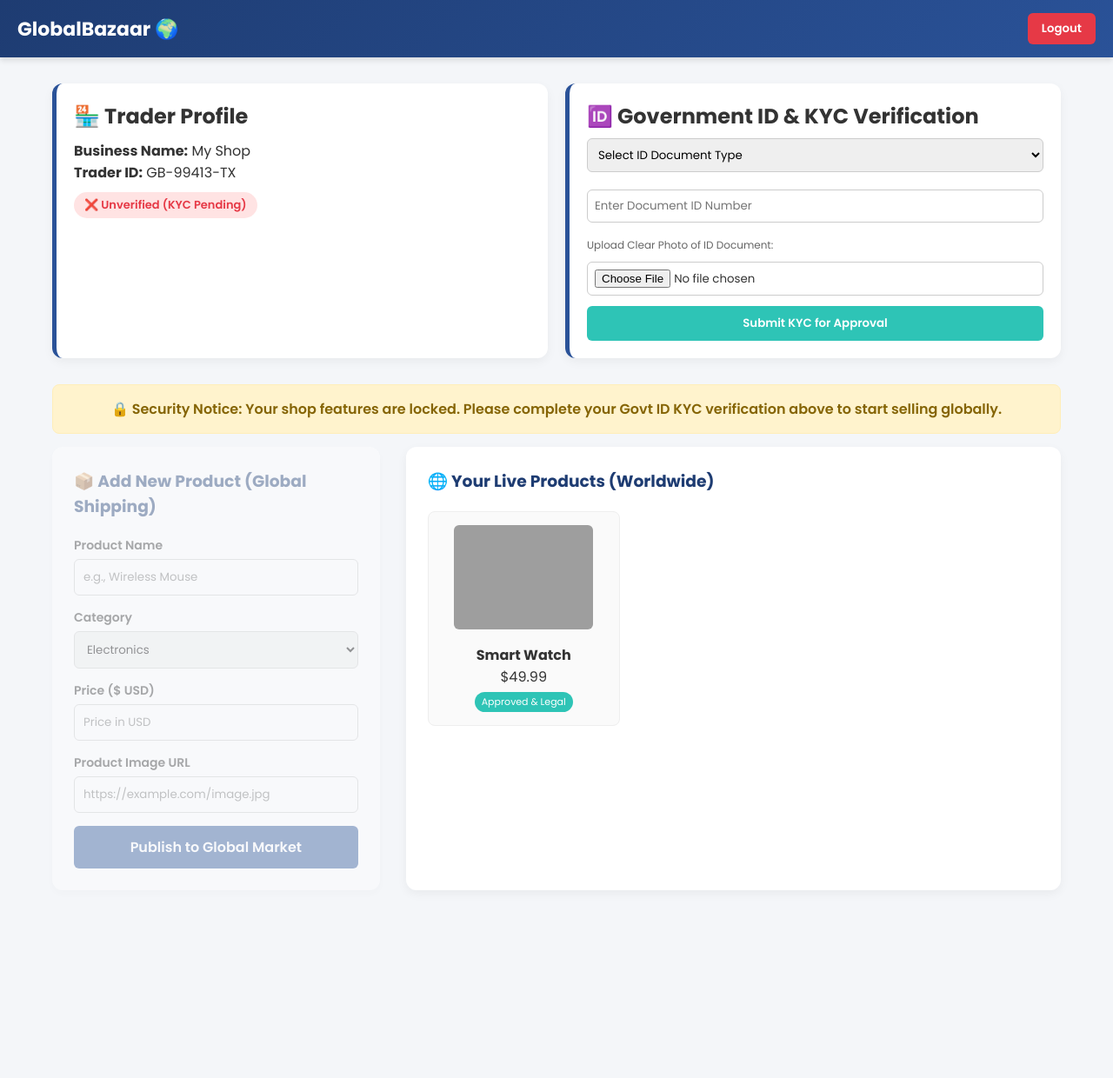
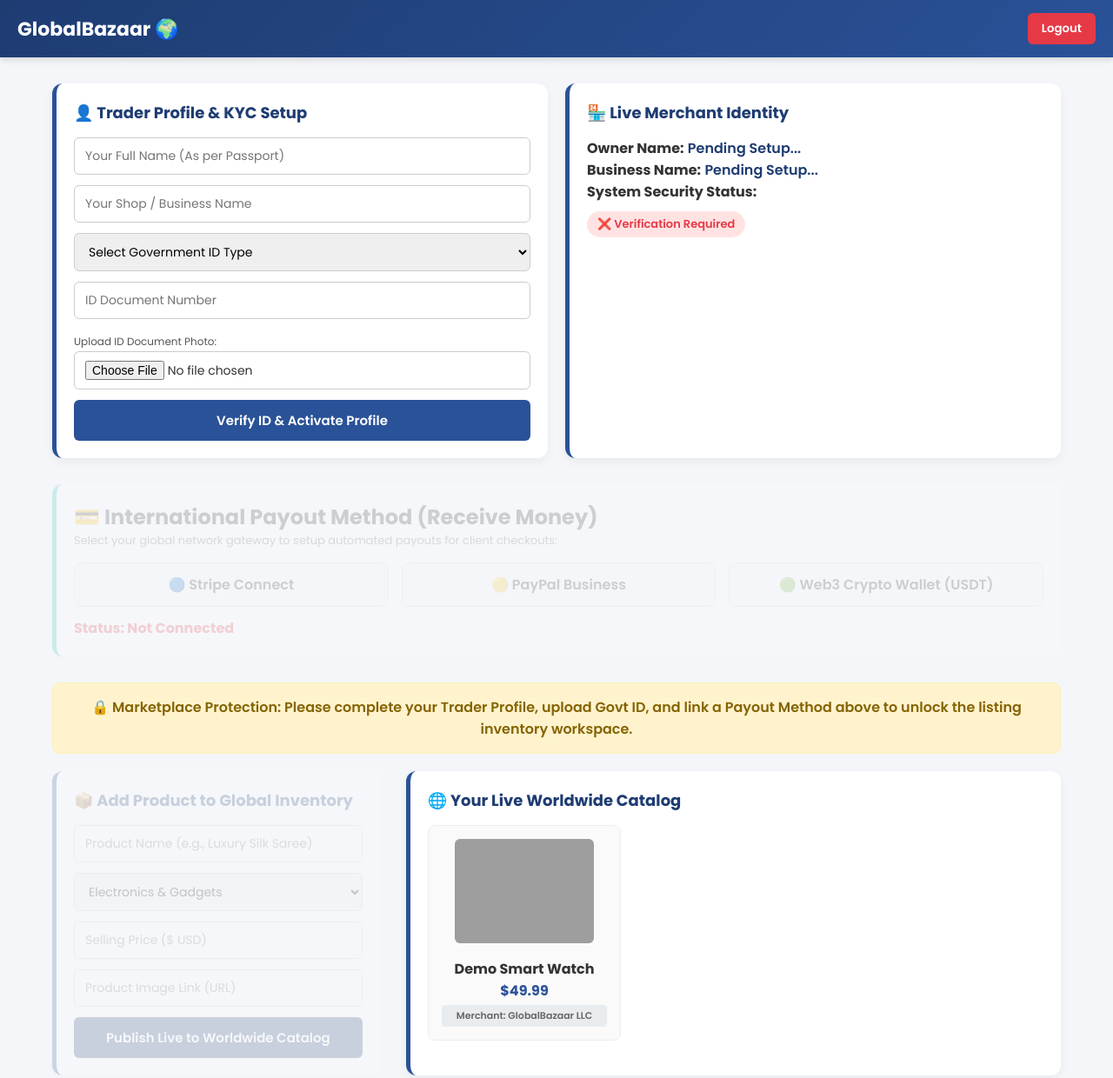
Before and after one commit to a41319195-ctrl/Globalbazaar, a plain HTML site: page index.html in a window 1280 px wide. Shown: the whole page at 87% size. Before the commit the page ends 1054 px from the top, so only its background shows below. Drawn offline with Linux system fonts and the light colour scheme; grey boxes are pictures that could not be loaded.

Commit message:
Update title and restructure vendor dashboard layout
restructure vendor dashboard layout

```diff
--- a/index.html
+++ b/index.html
@@ -3,7 +3,7 @@
 <head>
     <meta charset="UTF-8">
     <meta name="viewport" content="width=device-width, initial-scale=1.0">
-    <title>GlobalBazaar - Secure Vendor Dashboard</title>
+    <title>GlobalBazaar - Professional Vendor Dashboard</title>
     <link href="https://fonts.googleapis.com/css2?family=Poppins:wght@300;400;600;700&display=swap" rel="stylesheet">
     <style>
         * {
@@ -28,10 +28,7 @@
             box-shadow: 0 4px 6px rgba(0,0,0,0.1);
         }
 
-        header h1 {
-            font-size: 22px;
-            font-weight: 700;
-        }
+        header h1 { font-size: 22px; font-weight: 700; }
 
         .logout-btn {
             background-color: #e63946;
@@ -49,8 +46,7 @@
             padding: 0 20px;
         }
 
-        /* Profile & KYC Badge */
-        .profile-section {
+        .top-grid {
             display: grid;
             grid-template-columns: 1fr 1fr;
             gap: 20px;
@@ -58,7 +54,7 @@
         }
 
         @media (max-width: 768px) {
-            .profile-section { grid-template-columns: 1fr; }
+            .top-grid { grid-template-columns: 1fr; }
         }
 
         .card {
@@ -69,6 +65,17 @@
             border-left: 5px solid #2a5298;
         }
 
+        .card h2 { font-size: 18px; color: #1e3c72; margin-bottom: 15px; }
+
+        .form-input {
+            width: 100%;
+            padding: 10px 12px;
+            margin-bottom: 12px;
+            border: 1px solid #ccc;
+            border-radius: 6px;
+            font-size: 14px;
+        }
+
         .status-badge {
             display: inline-block;
             padding: 5px 12px;
@@ -77,90 +84,75 @@
             font-size: 13px;
             margin-top: 10px;
         }
+        .pending { background-color: #ffe3e3; color: #e63946; }
+        .approved { background-color: #d4edda; color: #155724; }
 
-        .pending { background-color: #ffe3e3; color: #e63946; }
-        .approved { background-color: #d4edda; color: #155724; border-left: 5px solid #28a745; }
-
-        /* KYC Form Styling */
-        .kyc-box input, .kyc-box select {
-            width: 100%;
-            padding: 8px;
-            margin-top: 8px;
-            margin-bottom: 12px;
-            border: 1px solid #ccc;
-            border-radius: 6px;
+        /* Payment Section Card */
+        .payment-card {
+            background: #fff;
+            padding: 20px;
+            border-radius: 12px;
+            box-shadow: 0 4px 12px rgba(0,0,0,0.05);
+            margin-bottom: 30px;
+            border-left: 5px solid #2ec4b6;
         }
-
-        .btn-secure {
-            background-color: #2ec4b6;
-            color: white;
-            border: none;
-            padding: 10px 15px;
-            border-radius: 6px;
+        .payment-options {
+            display: grid;
+            grid-template-columns: repeat(auto-fit, minmax(150px, 1fr));
+            gap: 15px;
+            margin-top: 15px;
+        }
+        .pay-method {
+            border: 1px solid #ddd;
+            padding: 12px;
+            border-radius: 8px;
+            text-align: center;
             cursor: pointer;
             font-weight: 600;
-            width: 100%;
+            background: #fafafa;
+            transition: 0.3s;
         }
+        .pay-method:hover { border-color: #2ec4b6; background: #e6f9f8; }
 
-        /* Lock Overlay for Security */
+        /* Main Workspace (Lock Feature) */
         .workspace-grid {
             display: grid;
             grid-template-columns: 1fr 2fr;
             gap: 30px;
-            position: relative;
         }
+        @media (max-width: 768px) { .workspace-grid { grid-template-columns: 1fr; } }
 
-        @media (max-width: 768px) {
-            .workspace-grid { grid-template-columns: 1fr; }
-        }
-
-        .disabled-form {
-            opacity: 0.4;
-            pointer-events: none;
-            position: relative;
-        }
+        .disabled-form { opacity: 0.2; pointer-events: none; }
 
         .lock-notice {
             background: #fff3cd;
             color: #856404;
             padding: 15px;
             border-radius: 8px;
-            margin-bottom: 15px;
+            margin-bottom: 20px;
             font-weight: 600;
             text-align: center;
             border: 1px solid #ffeeba;
         }
 
-        /* Form & Product Layout */
-        .box-style {
-            background: white;
-            padding: 25px;
-            border-radius: 12px;
-            box-shadow: 0 4px 12px rgba(0,0,0,0.05);
-        }
-
-        .form-group { margin-bottom: 15px; }
-        .form-group label { display: block; font-size: 14px; margin-bottom: 5px; font-weight: 600; }
-        .form-group input, .form-group select { width: 100%; padding: 10px; border: 1px solid #ccc; border-radius: 6px; }
-
-        .submit-btn {
-            width: 100%;
+        .btn-action {
             background-color: #2a5298;
             color: white;
             border: none;
             padding: 12px;
             border-radius: 6px;
-            font-size: 16px;
+            font-size: 15px;
             font-weight: 600;
             cursor: pointer;
+            width: 100%;
         }
 
+        /* Product Gallery */
         .product-grid {
             display: grid;
             grid-template-columns: repeat(auto-fill, minmax(200px, 1fr));
             gap: 20px;
         }
-
         .product-card {
             border: 1px solid #eee;
             padding: 15px;
@@ -168,7 +160,6 @@
             text-align: center;
             background: #fafafa;
         }
-
         .product-card img {
             max-width: 100%;
             height: 120px;
@@ -176,15 +167,15 @@
             border-radius: 6px;
             margin-bottom: 10px;
         }
-
-        .badge {
-            background-color: #2ec4b6;
-            color: white;
-            padding: 3px 8px;
+        .seller-tag {
             font-size: 11px;
-            border-radius: 20px;
-            display: inline-block;
-            margin-top: 5px;
+            color: #666;
+            display: block;
+            margin-top: 4px;
+            background: #e9ecef;
+            padding: 4px;
+            border-radius: 4px;
+            font-weight: 600;
         }
     </style>
 </head>
@@ -192,110 +183,125 @@
 
     <header>
         <h1>GlobalBazaar 🌍</h1>
-        <button class="logout-btn" onclick="alert('Logging out...')">Logout</button>
+        <button class="logout-btn">Logout</button>
     </header>
 
     <div class="container">
 
-        <div class="profile-section">
-            <div class="card" id="profileCard">
-                <h2>🏪 Trader Profile</h2>
-                <p style="margin-top: 10px;"><strong>Business Name:</strong> My Shop</p>
-                <p><strong>Trader ID:</strong> GB-99413-TX</p>
-                <div id="traderStatus" class="status-badge pending">❌ Unverified (KYC Pending)</div>
+        <div class="top-grid">
+            <div class="card" id="profileSetupBox">
+                <h2>👤 Trader Profile & KYC Setup</h2>
+                <form id="profileForm">
+                    <input type="text" id="sellerNameInput" class="form-input" placeholder="Your Full Name (As per Passport)" required>
+                    <input type="text" id="shopNameInput" class="form-input" placeholder="Your Shop / Business Name" required>
+                    <select id="idType" class="form-input" required>
+                        <option value="">Select Government ID Type</option>
+                        <option value="Passport">International Passport</option>
+                        <option value="National ID">National Identity Card</option>
+                    </select>
+                    <input type="text" id="idNumber" class="form-input" placeholder="ID Document Number" required>
+                    <label style="font-size: 12px; color: #555;">Upload ID Document Photo:</label>
+                    <input type="file" class="form-input" accept="image/*" required>
+                    <button type="submit" class="btn-action">Verify ID & Activate Profile</button>
+                </form>
             </div>
 
-            <div class="card kyc-box" id="kycFormBox">
-                <h2>🆔 Government ID & KYC Verification</h2>
-                <form id="kycForm">
-                    <select id="idType" required>
-                        <option value="">Select ID Document Type</option>
-                        <option value="Passport">International Passport</option>
-                        <option value="National ID">National ID Card / Government ID</option>
-                        <option value="Driving License">Driving License</option>
-                    </select>
-                    <input type="text" id="idNumber" placeholder="Enter Document ID Number" required>
-                    <label style="font-size: 12px; color: #666;">Upload Clear Photo of ID Document:</label>
-                    <input type="file" id="idFile" accept="image/*" required>
-                    <button type="submit" class="btn-secure">Submit KYC for Approval</button>
-                </form>
+            <div class="card">
+                <h2>🏪 Live Merchant Identity</h2>
+                <p style="margin-top: 10px;"><strong>Owner Name:</strong> <span id="lblSellerName" style="color:#1e3c72; font-weight:600;">Pending Setup...</span></p>
+                <p><strong>Business Name:</strong> <span id="lblShopName" style="color:#1e3c72; font-weight:600;">Pending Setup...</span></p>
+                <p><strong>System Security Status:</strong></p>
+                <div id="traderStatus" class="status-badge pending">❌ Verification Required</div>
             </div>
         </div>
 
+        <div class="payment-card disabled-form" id="paymentBox">
+            <h2>💳 International Payout Method (Receive Money)</h2>
+            <p style="font-size: 13px; color: #666; margin-bottom: 10px;">Select your global network gateway to setup automated payouts for client checkouts:</p>
+            <div class="payment-options">
+                <div class="pay-method" onclick="setPayment('Stripe Connect Gateway')">🔵 Stripe Connect</div>
+                <div class="pay-method" onclick="setPayment('PayPal Business System')">🟡 PayPal Business</div>
+                <div class="pay-method" onclick="setPayment('Web3 USDT Crypto Network')">🟢 Web3 Crypto Wallet (USDT)</div>
+            </div>
+            <p style="margin-top: 12px; font-weight: 700; color: #e63946;" id="lblPaymentStatus">Status: Not Connected</p>
+        </div>
+
         <div id="lockNotice" class="lock-notice">
-            🔒 Security Notice: Your shop features are locked. Please complete your Govt ID KYC verification above to start selling globally.
+            🔒 Marketplace Protection: Please complete your Trader Profile, upload Govt ID, and link a Payout Method above to unlock the listing inventory workspace.
         </div>
 
         <div class="workspace-grid">
-
-            <div class="box-style disabled-form" id="productFormBox">
-                <h3 style="color: #1e3c72; margin-bottom: 20px;">📦 Add New Product (Global Shipping)</h3>
+            <div class="card disabled-form" id="productFormBox">
+                <h2>📦 Add Product to Global Inventory</h2>
                 <form id="productForm">
-                    <div class="form-group">
-                        <label>Product Name</label>
-                        <input type="text" id="pName" placeholder="e.g., Wireless Mouse" required>
-                    </div>
-                    <div class="form-group">
-                        <label>Category</label>
-                        <select id="pCategory">
-                            <option value="Electronics">Electronics</option>
-                            <option value="Clothing">Clothing & Fashion</option>
-                            <option value="Home Decor">Home Decor</option>
-                            <option value="Other">Other Legal Goods</option>
-                        </select>
-                    </div>
-                    <div class="form-group">
-                        <label>Price ($ USD)</label>
-                        <input type="number" id="pPrice" placeholder="Price in USD" required>
-                    </div>
-                    <div class="form-group">
-                        <label>Product Image URL</label>
-                        <input type="url" id="pImg" placeholder="https://example.com/image.jpg" required>
-                    </div>
-                    <button type="submit" class="submit-btn">Publish to Global Market</button>
+                    <input type="text" id="pName" class="form-input" placeholder="Product Name (e.g., Luxury Silk Saree)" required>
+                    <select id="pCategory" class="form-input">
+                        <option value="Electronics">Electronics & Gadgets</option>
+                        <option value="Clothing">Clothing & Fashion</option>
+                        <option value="Handicrafts">Handicrafts & Art</option>
+                    </select>
+                    <input type="number" id="pPrice" class="form-input" placeholder="Selling Price ($ USD)" required>
+                    <input type="url" id="pImg" class="form-input" placeholder="Product Image Link (URL)" required>
+                    <button type="submit" class="btn-action" style="background-color: #1e3c72;">Publish Live to Worldwide Catalog</button>
                 </form>
             </div>
 
-            <div class="box-style">
-                <h3 style="color: #1e3c72; margin-bottom: 20px;">🌐 Your Live Products (Worldwide)</h3>
+            <div class="card">
+                <h2>🌐 Your Live Worldwide Catalog</h2>
                 <div class="product-grid" id="productGrid">
                     <div class="product-card">
                         <img src="https://images.unsplash.com/photo-1523275335684-37898b6baf30?w=500" alt="Product">
-                        <h4>Smart Watch</h4>
-                        <p>$49.99</p>
-                        <span class="badge">Approved & Legal</span>
+                        <h4>Demo Smart Watch</h4>
+                        <p style="color:#2a5298; font-weight:700;">$49.99</p>
+                        <span class="seller-tag">Merchant: GlobalBazaar LLC</span>
                     </div>
                 </div>
             </div>
+        </div>
 
-        </div>
     </div>
 
     <script>
-        // KYC Submission Logic
-        document.getElementById('kycForm').addEventListener('submit', function(e) {
+        let globalSellerName = "";
+        let globalShopName = "";
+
+        // Profile Form Setup
+        document.getElementById('profileForm').addEventListener('submit', function(e) {
             e.preventDefault();
 
-            // Simulating Verification Review
-            alert("⏳ Uploading documents to secure server... Processing KYC verification.");
+            globalSellerName = document.getElementById('sellerNameInput').value;
+            globalShopName = document.getElementById('shopNameInput').value;
+
+            alert("⚙️ Submitting documentation... Scanning international screening databases.");
 
             setTimeout(() => {
-                // Update Status Badge
+                document.getElementById('lblSellerName').innerText = globalSellerName;
+                document.getElementById('lblShopName').innerText = globalShopName;
+
                 const status = document.getElementById('traderStatus');
-                status.innerText = "✅ Verified Trader (Global Access)";
+                status.innerText = "✅ KYC Verified & Approved";
                 status.className = "status-badge approved";
-                document.getElementById('profileCard').style.borderLeft = "5px solid #28a745";
 
-                // Unlock Product Form
-                document.getElementById('productFormBox').classList.remove('disabled-form');
-                document.getElementById('lockNotice').style.display = 'none';
-                document.getElementById('kycFormBox').innerHTML = "<h2 style='color:#28a745;'>🎉 KYC Verification Success!</h2><p style='margin-top:10px; color:#555;'>Your identity has been verified securely. You are now authorized to clear global shipments and sell legal goods.</p>";
+                // Unlock Step 2 (Payment Setup)
+                document.getElementById('paymentBox').classList.remove('disabled-form');
+                document.getElementById('profileSetupBox').innerHTML = "<h3 style='color:#28a745;'>🎉 Profile Setup Complete!</h3><p style='font-size:14px; margin-top:10px; color:#555;'>Your identity passport/national ID checks have successfully passed security compliance. Proceed to connect your payout gateway below.</p>";
 
-                alert("🎉 KYC Approved! Your store is now unlocked for global trading.");
-            }, 1500);
+                alert("🎉 Profile Identity Passed! Now please setup your payment method.");
+            }, 1200);
         });
 
-        // Anti-Illegal Filter Logic
+        // Payment Gateway Logic
+        function setPayment(method) {
+            document.getElementById('lblPaymentStatus').innerText = "Status: Connected via " + method;
+            document.getElementById('lblPaymentStatus').style.color = "#2ec4b6";
+            alert("🔗 Gateway Hook Established with " + method + ".");
+
+            // Unlock Workspace & Remove Notice
+            document.getElementById('productFormBox').classList.remove('disabled-form');
+            document.getElementById('lockNotice').style.display = 'none';
+        }
+
+        // Anti-Illegal Filter & Add Product
         const illegalWords = ["drug", "gun", "weapon", "bomb", "chemical", "hack", "cocaine", "weed", "pistol", "charas", "ganja"];
 
         document.getElementById('productForm').addEventListener('submit', function(e) {
@@ -308,7 +314,7 @@
             let isIllegal = illegalWords.some(word => name.includes(word));
 
             if (isIllegal) {
-                alert("🚨 SECURITY ALERT: Illegal item detected. Action blocked! Repeated attempts will permanently ban your verified Trader ID.");
+                alert("🚨 SECURITY SYSTEM BLOCKED ACTION: Illegal item parameters triggered. Attempt logged under Merchant ID.");
                 return;
             }
 
@@ -317,13 +323,13 @@
                 <div class="product-card">
                     <img src="${img}" alt="${name}">
                     <h4 style="text-transform: capitalize;">${document.getElementById('pName').value}</h4>
-                    <p>$${price}</p>
-                    <span class="badge">Approved & Legal</span>
+                    <p style="color:#2a5298; font-weight:700;">$${price}</p>
+                    <span class="seller-tag">Merchant: ${globalShopName} (${globalSellerName})</span>
                 </div>
             `;
 
             grid.insertAdjacentHTML('beforeend', productHtml);
-            alert("✅ Success: Product is now live in the global marketplace!");
+            alert("🚀 Broadcast Success: Product is now queryable worldwide!");
             document.getElementById('productForm').reset();
         });
     </script>
```
